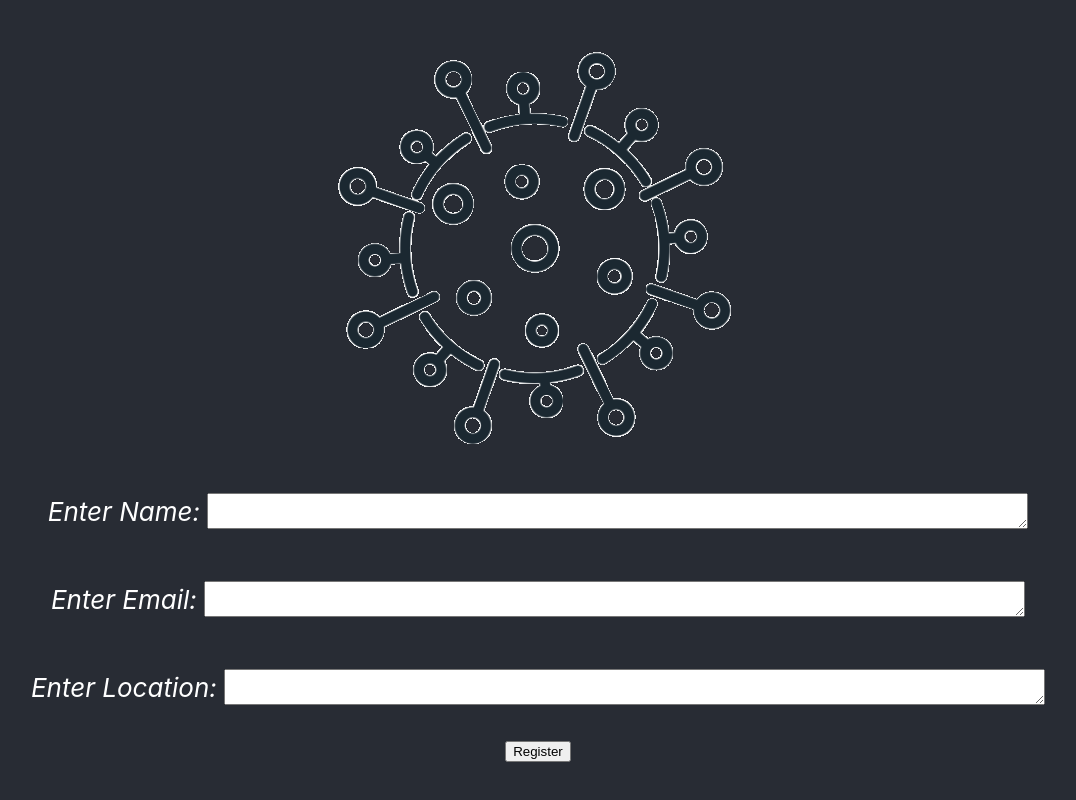
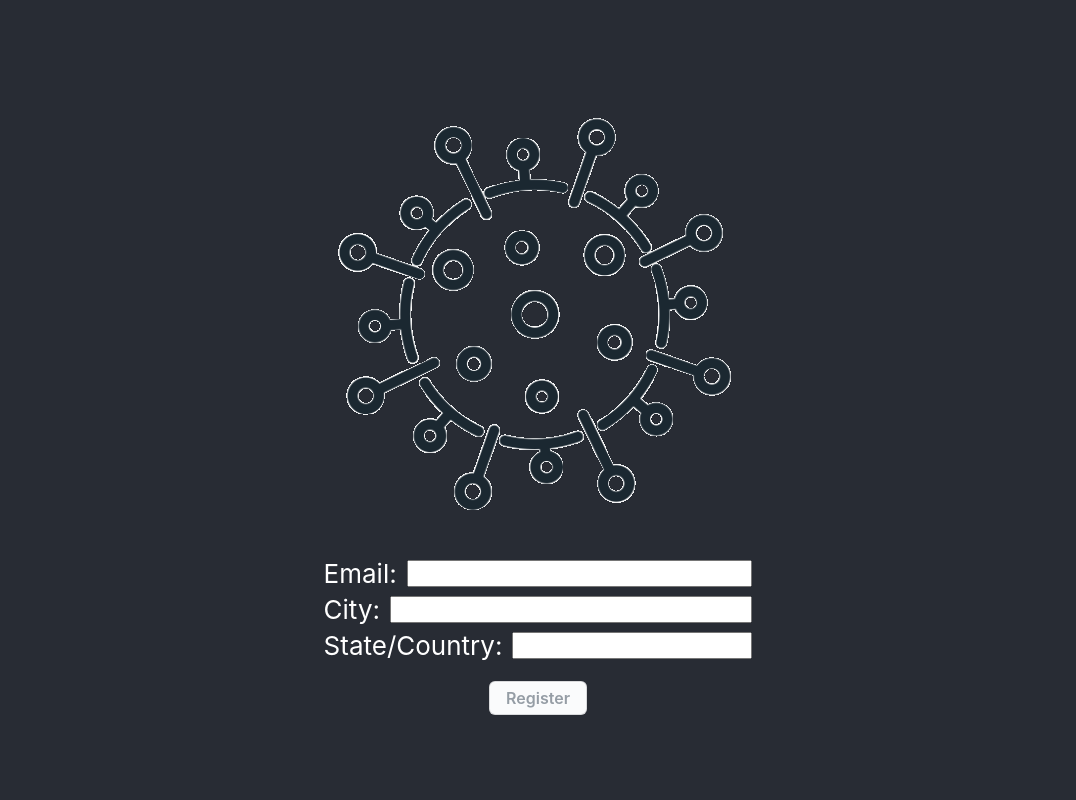
Before and after one commit to RIT-cloud-computing/term-project-team-team-1, a React (Create React App) app: page / in a window 1280 px wide. Shown: the whole page, without its empty margins (102-1178 px from the left). Built offline with nearby package versions, Linux system fonts and the light colour scheme.

Commit message:
refactored so input is stored in state

```diff
--- a/package.json
+++ b/package.json
@@ -6,11 +6,13 @@
     "@testing-library/jest-dom": "^5.15.0",
     "@testing-library/react": "^11.2.7",
     "@testing-library/user-event": "^12.8.3",
+    "axios": "^0.24.0",
     "react": "^17.0.2",
     "react-dom": "^17.0.2",
     "react-router": "^6.0.2",
     "react-router-dom": "^6.0.2",
     "react-scripts": "4.0.3",
+    "sweetalert": "^2.1.2",
     "web-vitals": "^1.1.2"
   },
   "scripts": {
--- a/src/App.js
+++ b/src/App.js
@@ -1,31 +1,55 @@
 import './App.css';
 import covid from './covid.png'
-import {Col, Row, Button} from 'reactstrap'
+import { Button } from 'reactstrap'
+import {useState, useCallback} from 'react';
+import axios from 'axios';
+import swal from 'sweetalert';
+
+const url = 'https://qsd6yc2he8.execute-api.us-east-1.amazonaws.com/test'; //not sure if this is working, also not sure how to make sure this url is right once using IAC
 
 function App() {
-  return (
+    const [email, setEmail] = useState('');
+    const [city, setCity] = useState('');
+    const [region, setRegion] = useState('');
+
+    const buttonDisabled = email == '' || city == '' || region == '';
+
+    const buttonClicked = useCallback(() => {
+        axios.post(url, {
+            email,
+            city,
+            region
+        });
+        setEmail('');
+        setCity('');
+        setRegion('');
+        swal('Signed up for Cov-Alert System!', '', 'success');
+    })
+
+    return (
         <div className="App">
             <div className={"logo"}>
-            <img src={covid} className="App-logo" alt="logo"/>
+                <img src={covid} className="App-logo" alt="logo"/>
             </div>
-            <p className="formfield">
-                <label htmlFor="textarea">Enter Name: </label>
-                <textarea name="Name" cols={"50"} rows={"1"}>
-                </textarea>
-            </p>
-            <p className="formfield">
-                <label htmlFor="textarea">Enter Email: </label>
-                <textarea name="Email" cols={"50"} rows={"1"}>
-                </textarea>
-            </p>
-            <p className="formfield">
-                <label htmlFor="textarea">Enter Location: </label>
-                <textarea name="Location" cols={"50"} rows={"1"}>
-                </textarea>
-            </p>
-        <div className="Register">
-            <Button> Register </Button>
-        </div>
+
+            <div className="inputs">
+                <div className="input-row">
+                    <label> Email: </label>
+                    <input type="text" value={email} onChange={(event) => setEmail(event.target.value)} />
+                </div>
+
+                <div className="input-row">
+                    <label> City: </label>
+                    <input type="text" value={city} onChange={(event) => setCity(event.target.value)} />
+                </div>
+
+                <div className="input-row">
+                    <label> State/Country: </label>
+                    <input type="text" value={region} onChange={(event) => setRegion(event.target.value)} />
+                </div>
+            </div>
+
+            <Button onClick={buttonClicked} disabled={buttonDisabled}> Register </Button>
         </div>
   );
 }
--- a/src/index.css
+++ b/src/index.css
@@ -11,3 +11,70 @@ code {
   font-family: source-code-pro, Menlo, Monaco, Consolas, 'Courier New',
     monospace;
 }
+
+.App {
+  display: flex;
+}
+
+.App > * {
+  margin-top: 20px;
+}
+
+.input-row {
+  margin-top: 5px;
+  display: flex;
+  flex-direction: row;
+  align-items: center;
+}
+
+label {
+  margin-right: 10px;
+}
+
+input[type="text"] {
+  font-size: 18px;
+  width: 100%;
+}
+
+button {
+  appearance: none;
+  background-color: #FAFBFC;
+  border: 1px solid rgba(27, 31, 35, 0.15);
+  border-radius: 6px;
+  box-shadow: rgba(27, 31, 35, 0.04) 0 1px 0, rgba(255, 255, 255, 0.25) 0 1px 0 inset;
+  box-sizing: border-box;
+  color: #24292E;
+  cursor: pointer;
+  display: inline-block;
+  font-family: -apple-system, BlinkMacSystemFont, 'Segoe UI', 'Roboto', 'Oxygen',
+    'Ubuntu', 'Cantarell', 'Fira Sans', 'Droid Sans', 'Helvetica Neue',
+    sans-serif;
+  font-size: 16px;
+  font-weight: 600;
+  line-height: 20px;
+  padding: 6px 16px;
+  transition: background-color 0.2s cubic-bezier(0.3, 0, 0.5, 1);
+}
+
+button:hover {
+  background-color: #F3F4F6;
+  text-decoration: none;
+  transition-duration: 0.1s;
+}
+
+button:disabled {
+  background-color: #FAFBFC;
+  border-color: rgba(27, 31, 35, 0.15);
+  color: #959DA5;
+  cursor: default;
+}
+
+button:active {
+  background-color: #EDEFF2;
+  box-shadow: rgba(225, 228, 232, 0.2) 0 1px 0 inset;
+  transition: none 0s;
+}
+
+button:focus {
+  outline: 1px transparent;
+}
```
Also changed, not shown: 1 other file (tests, documents, lock files or other folders).
